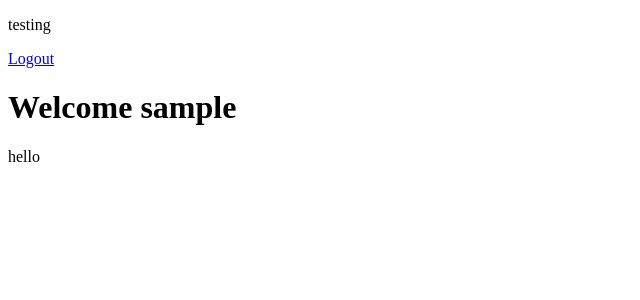
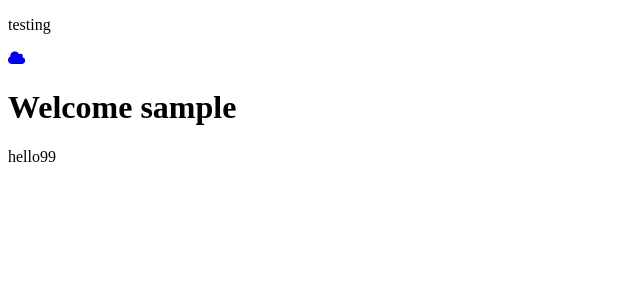
Before and after one commit to Compioneer/ComPioneer, a PHP site: page /home.php in a window 1280 px wide. Shown: the top 300 px of the page, without its empty margins (0-640 px from the left). Run offline with PHP 8.4, Linux system fonts and the light colour scheme; the visitor is signed in with stand-in values (Sample User, id 1).

Commit message:
logout icon test only, w3schools. chnage later

```diff
--- a/home.php
+++ b/home.php
@@ -7,6 +7,9 @@ if(!isset($_SESSION['username'])){
 <!DOCTYPE html>
 <html lang="en" dir="ltr">
   <head>
+
+    <link rel="stylesheet" href="https://cdnjs.cloudflare.com/ajax/libs/font-awesome/4.7.0/css/font-awesome.min.css">
+
     <meta charset="utf-8">
     <title> Welcome | Compioneer </title>
   </head>
@@ -14,11 +17,12 @@ if(!isset($_SESSION['username'])){
 
 <p>
   testing </p>
-
-      <a href="logout.php">Logout</a>
+    <a href="logout.php">
+       <i class="fa fa-cloud"></i>
+                  </a>
 
       <h1>Welcome <?php echo $_SESSION['username']; ?> </h1>
-      <p>hello</p>
+      <p>hello99</p>
 
 
 
```
